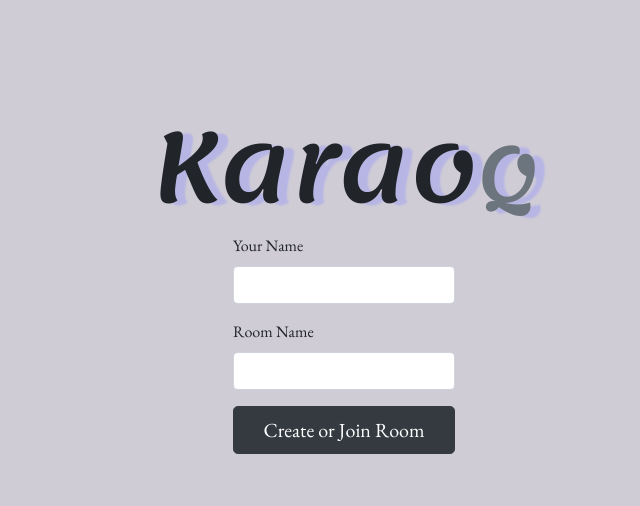
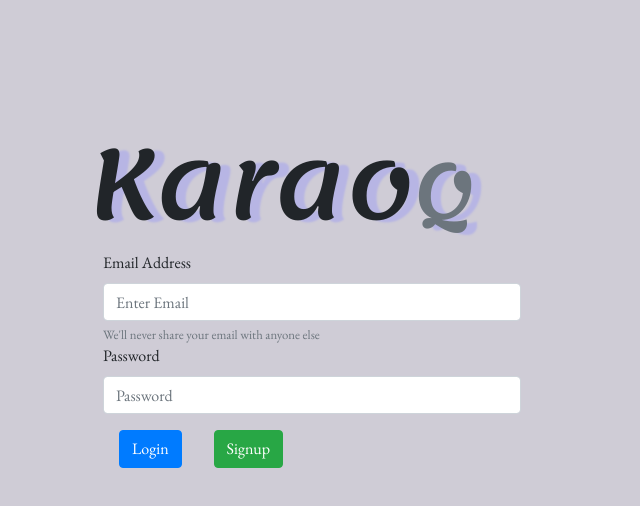
Before and after one commit to bobbyt1997/karoaq, a React app: page / in a window 1280 px wide. Shown: the whole page, without its empty margins (296-936 px from the left). Built offline with nearby package versions, Linux system fonts and the light colour scheme; some packages are replaced by stand-ins of ours; no server answers.

Commit message:
partial setup for firebase login

```diff
--- a/client/app.js
+++ b/client/app.js
@@ -1,13 +1,17 @@
 import React from 'react'
 import { Route, Switch } from 'react-router-dom'
+import Login from './components/Login.js'
+import Room from './components/Room.js'
+import Entry from './components/Entry.js'
 import Main from './components/Main.js'
-import Room from './components/Room.js'
 
 const App = () => {
   return (
     <div>
       <Switch>
-        <Route exact path="/" component={Main} />
+        <Route exact path="/" component={Entry} />
+        <Route exact path="/main" component={Main} />
+        <Route exact path="/login" component={Login} />
         <Route exact path="/:roomId" component={Room} />
       </Switch>
     </div>
--- /dev/null
+++ b/client/components/Entry.js
@@ -0,0 +1,38 @@
+import React, { Component } from 'react'
+import Main from './Main.js'
+import Login from './Login.js'
+import fire from '../../config/fire.js'
+
+class Entry extends Component {
+  constructor() {
+    super()
+    this.state = {
+      user: {}
+    }
+  }
+
+  componentDidMount() {
+    this.authListener()
+  }
+
+  authListener() {
+    fire.auth().onAuthStateChanged(user => {
+      if (user) {
+        this.setState({ user })
+        localStorage.setItem('user', user.uid)
+      } else {
+        this.setState({ user: null })
+        localStorage.removeItem('user')
+      }
+    })
+  }
+  render() {
+    return (
+      <div>
+        {this.state.user ? <Main /> : <Login />}
+      </div>
+    )
+  }
+}
+
+export default Entry
--- /dev/null
+++ b/client/components/Login.js
@@ -0,0 +1,58 @@
+import React, { Component } from 'react'
+import fire from '../../config/fire'
+
+class Login extends Component {
+  constructor() {
+    super()
+    this.state = {
+      email: '',
+      password: ''
+    }
+
+    this.handleChange = this.handleChange.bind(this)
+    this.login = this.login.bind(this)
+  }
+
+  login(e) {
+    e.preventDefault()
+    fire.auth().signInWithEmailAndPassword(this.state.email, this.state.password)
+      .then(u => { })
+      .catch(err => {
+        console.log(err)
+      })
+  }
+
+  handleChange(e) {
+    this.setState({ [e.target.name]: e.target.value })
+  }
+
+  render() {
+    return (
+      <div className="startForm">
+        <h1 className="display-1">
+          Karao
+          <small className="text-muted">Q</small>
+        </h1>
+        <div className="col-md-6">
+          <form>
+            <div className="formGroup">
+              <label htmlFor="email">Email Address</label>
+              <input value={this.state.email} onChange={this.handleChange} type="email" name="email"
+                className="form-control" id="email" aria-describedby="emailHelp" placeholder="Enter Email" />
+              <small id="emailHelp" className="form-text text-muted">We'll never share your email with anyone else</small>
+            </div>
+            <div className="formGroup">
+              <label htmlFor="password">Password</label>
+              <input value={this.state.password} onChange={this.handleChange} type="password" name="password"
+                className="form-control" id="password" placeholder="Password" />
+            </div>
+            <button type="submit" onClick={this.login} className="btn btn-primary">Login</button>
+            <button onClick={this.signup} className="btn btn-success">Signup</button>
+          </form>
+        </div>
+      </div>
+    )
+  }
+}
+
+export default Login
--- a/client/components/Main.js
+++ b/client/components/Main.js
@@ -8,21 +8,10 @@ class Main extends React.Component {
   render() {
     return (
       <div className="container">
-        <h1 className="display-1">
+        <h1 className="display-1 startForm">
           Karao
           <small className="text-muted">Q</small>
         </h1>
-        <form>
-          <div className="form-group">
-            <label htmlFor="personName">Your Name</label>
-            <input type="personName" className="form-control" id="personName" />
-          </div>
-          <div className="form-group">
-            <label htmlFor="roomName">Room Name</label>
-            <input type="roomName" className="form-control" id="roomName" />
-          </div>
-          <button className="btn btn-dark btn-lg btn-block">Create or Join Room</button>
-        </form>
       </div>
     )
   }
--- /dev/null
+++ b/config/fire.js
@@ -0,0 +1,16 @@
+import firebase from 'firebase'
+
+// Your web app's Firebase configuration
+var firebaseConfig = {
+  apiKey: "AIzaSyBjJwfeYhoXhAZ3E7Hv--NXP9gE4EmVwDU",
+  authDomain: "karaoq-fe997.firebaseapp.com",
+  databaseURL: "https://karaoq-fe997.firebaseio.com",
+  projectId: "karaoq-fe997",
+  storageBucket: "karaoq-fe997.appspot.com",
+  messagingSenderId: "65949557478",
+  appId: "1:65949557478:web:9dc24c56103cec6e9bd127"
+};
+// Initialize Firebase
+const fire = firebase.initializeApp(firebaseConfig);
+
+export default fire;
--- a/package.json
+++ b/package.json
@@ -14,6 +14,7 @@
   "dependencies": {
     "body-parser": "^1.19.0",
     "express": "^4.17.1",
+    "firebase": "^7.18.0",
     "history": "^5.0.0",
     "morgan": "^1.10.0",
     "nodemon": "^2.0.4",
--- a/public/style.css
+++ b/public/style.css
@@ -4,17 +4,18 @@ body {
 }
 
 /* start form styles */
-form {
-  padding-bottom: 35%;
-  padding-left: 40%;
-  padding-right: 40%;
+.display-1 {
+  text-shadow: 10px 2px 2px #B7B5E4;
+  font-family: 'Lemonada', cursive;
 }
 
-.display-1 {
+.startForm {
+  margin-left: 30%;
   margin-top: 10%;
-  text-align: center;
-  text-shadow: 10px 2px 2px #B7B5E4;
-  font-family: 'Lemonada', cursive;
+}
+
+.btn {
+  margin: 1rem;
 }
 /* start form styles */
 
```
Also changed, not shown: 1 other file.
